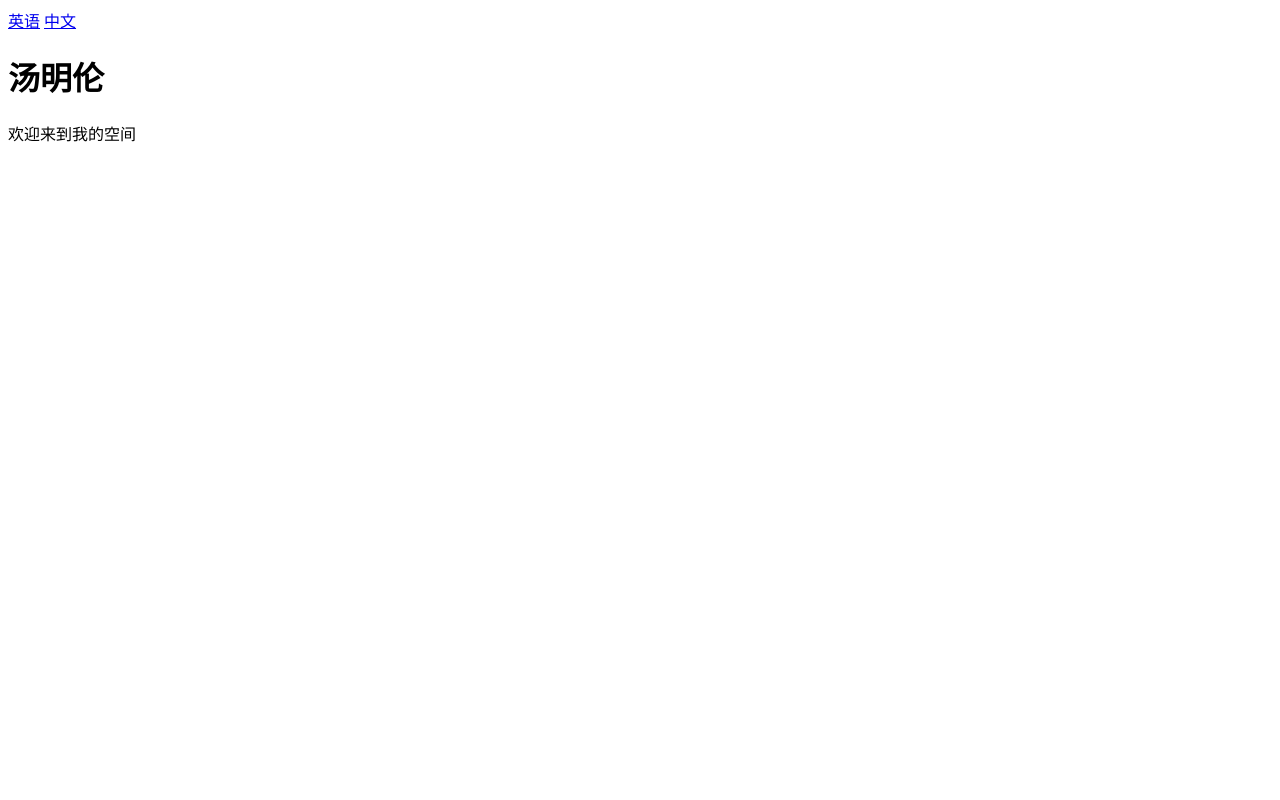
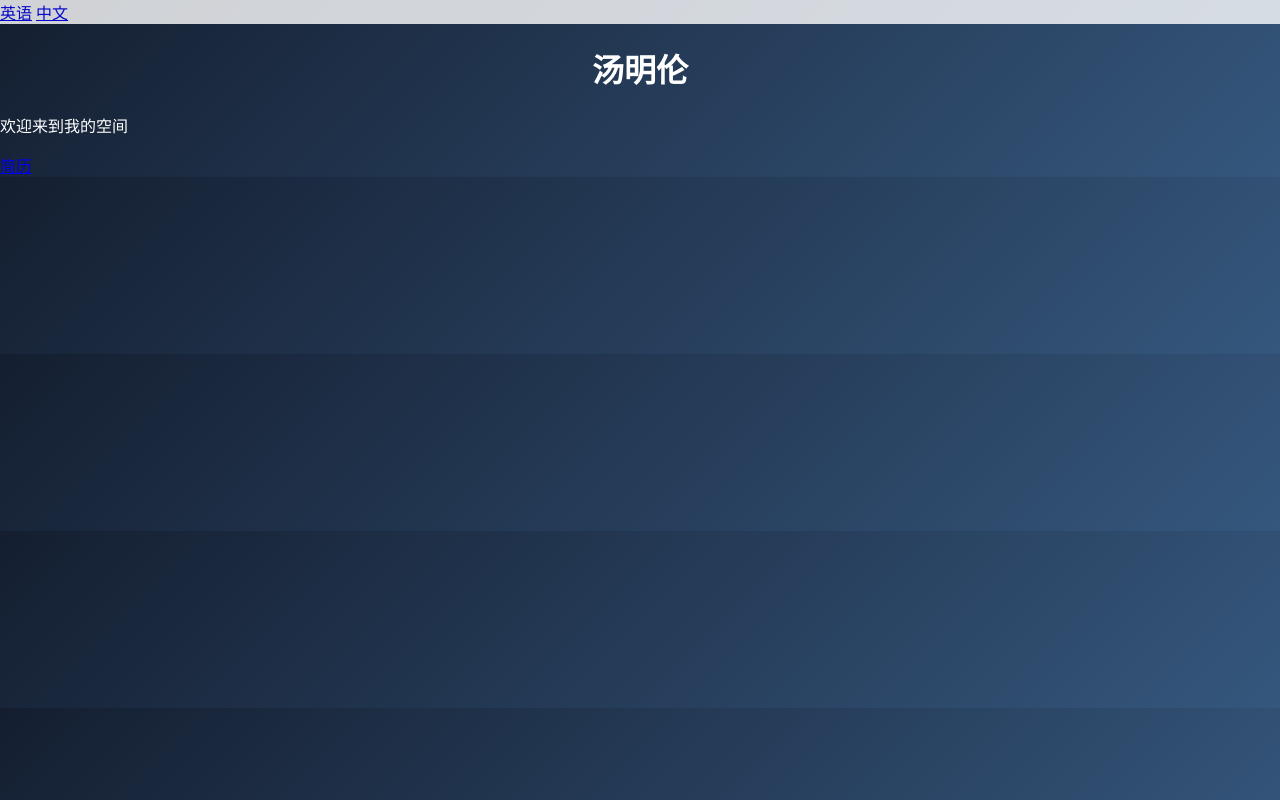
Before and after one commit to Minglunt/Minglunt.github.io, a plain HTML site: page chinese.html in a window 1280 px wide. Drawn offline with Linux system fonts and the light colour scheme.

Commit message:
Add css file

```diff
--- a/chinese.html
+++ b/chinese.html
@@ -1,19 +1,25 @@
 <!DOCTYPE html PUBLIC "-//W3C//DTD HTML 4.01//EN" "http://www.w3.org/TR/html4/strict.dtd">
 <html>
 <head>
-  <meta http-equiv="Content-Type" content="text/html; charset=utf-8">
-  <meta http-equiv="Content-Style-Type" content="text/css">
   <title>汤明伦</title>
-  <meta name="Generator" content="Cocoa HTML Writer">
-  <meta name="CocoaVersion" content="1671.5">
-  <style type="text/css">
-    p.p1 {margin: 0.0px 0.0px 0.0px 0.0px; font: 12.0px Helvetica}
-  </style>
+  <link href="style.css" type="text/css" rel="stylesheet">
 </head>
+
 <body>
-<a href="index.html">英语</a>
-<a href="chinese.html">中文</a>
+<div class="language">
+  <a href="index.html">英语</a>
+  <a href="chinese.html">中文</a>
+</div>
+
 <h1>汤明伦</h1>
-<p>欢迎来到我的空间</p>
+
+<div class="content">
+  <p>欢迎来到我的空间</p>
+</div>
+
+<div class="information">
+  <a href="statics/Minglun%20Tang.pdf">简历</a>
+</div>
+
 </body>
 </html>
--- /dev/null
+++ b/style.css
@@ -0,0 +1,31 @@
+body {
+    /* Old browsers */
+    background: #141E30;
+    /* Chrome 10-25, Safari 5.1-6 */
+    background: -webkit-linear-gradient(-45deg, #35577D, #141E30);
+    /* W3C, IE 10+/ Edge, Firefox 16+, Chrome 26+, Opera 12+, Safari 7+ */
+    background: linear-gradient(-45deg, #35577D, #141E30);
+    margin: 0;
+    padding: 0;
+}
+
+h1{
+    text-align: center;
+    color: white;
+}
+
+.language{
+    background-color: white;
+    color: blue;
+    opacity: 0.8;
+}
+
+.content{
+    color: white;
+}
+
+.information{
+    color: red;
+    /*background-color: white;
+    opacity: 0.8;*/
+}
```
Also changed, not shown: index.html (+13 -0 lines), 1 other file.
